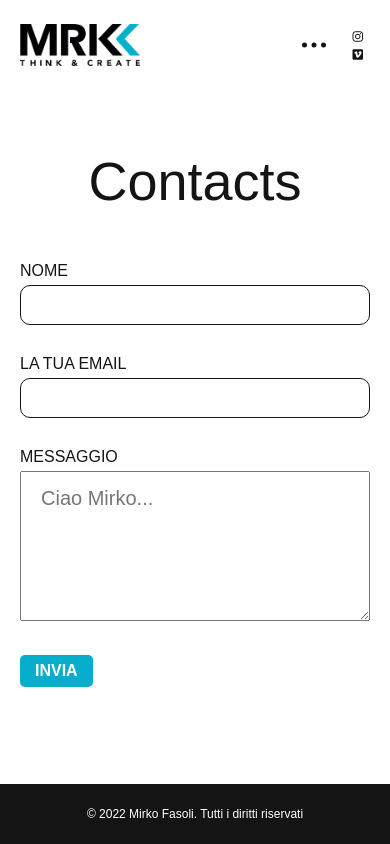
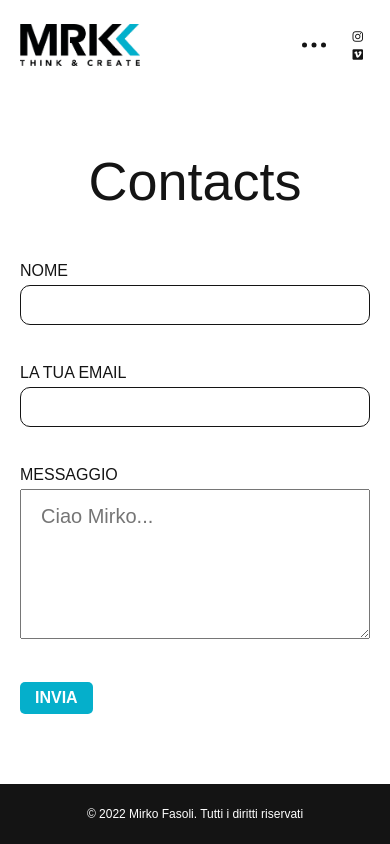
Before and after one commit to 182Marco/videoBlog-nuxt-frontend, a Nuxt app: page /contacts in a window 390 px wide. Built offline with nearby package versions, Linux system fonts and the light colour scheme.

Commit message:
test mobile+fixed visibility errors in contactForm

```diff
--- a/pages/about.vue
+++ b/pages/about.vue
@@ -59,6 +59,7 @@ export default Vue.extend({
 
 .container {
   min-height: 100vh;
+  padding-bottom: 60px;
 }
 i {
   font-size: 30px;
--- a/pages/contacts.vue
+++ b/pages/contacts.vue
@@ -4,19 +4,20 @@
       <h1>Contacts</h1>
       <form @submit.prevent="postForm">
         <label for="name">NOME</label>
-        <input type="text" v-model="name" required />
-        <div v-for="er in errors.name" :key="`er: ${er}`">{{ er }}</div>
+        <input type="text" v-model="name" />
+        <p>
+          <span v-for="er in errors.name" :key="`er: ${er}`">{{ er }}</span>
+        </p>
         <label for="name">LA TUA EMAIL</label>
-        <input type="email" v-model="email" required />
-        <div v-for="er in errors.email" :key="`er: ${er}`">{{ er }}</div>
+        <input type="email" v-model="email" />
+        <p>
+          <span v-for="er in errors.email" :key="`er: ${er}`">{{ er }}</span>
+        </p>
         <label for="msg">MESSAGGIO</label>
-        <textarea
-          v-model="msg"
-          id="msg"
-          required
-          placeholder="Ciao Mirko..."
-        ></textarea>
-        <div v-for="er in errors.email" :key="`er: ${er}`">{{ er }}</div>
+        <textarea v-model="msg" id="msg" placeholder="Ciao Mirko..."></textarea>
+        <p>
+          <span v-for="er in errors.msg" :key="`er: ${er}`">{{ er }}</span>
+        </p>
         <button type="submit" :disabled="sending">
           {{ sending ? "INVIANDO..." : "INVIA" }}
         </button>
@@ -41,6 +42,11 @@ export default Vue.extend({
       success: false,
       sending: false,
     };
+  },
+  watch: {
+    errors() {
+      console.log(this.errors);
+    },
   },
   methods: {
     async postForm() {
@@ -79,7 +85,10 @@ export default Vue.extend({
 main {
   background-color: $white;
   min-height: calc(100vh - 60px); // - footer mesure
-  * {
+  label,
+  input,
+  textarea,
+  h1 {
     color: $background;
   }
   input,
@@ -87,6 +96,15 @@ main {
     padding-left: 20px;
   }
 }
+
+p {
+  margin: 4px 0 20px;
+  height: 15px;
+  span {
+    color: #ff0000;
+  }
+}
+
 form {
   padding-bottom: 60px;
 }
@@ -101,13 +119,14 @@ label {
 input,
 textarea {
   min-width: 100%;
-  margin: 5px 0 30px;
+  margin-top: 5px;
   padding: 15px 20px;
   font-size: 20px;
 }
 
 textarea {
   height: 150px;
+  @include font(20px, 300, $background);
 }
 
 textarea:focus {
--- a/pages/index.vue
+++ b/pages/index.vue
@@ -112,6 +112,9 @@ section {
       @media screen and (max-width: 740px) {
         font-size: 37px;
       }
+      @media screen and (max-width: 620px) {
+         opacity: 1;
+      }
       @media screen and (max-width: 570px) {
         font-size: 6vw;
       }
```
